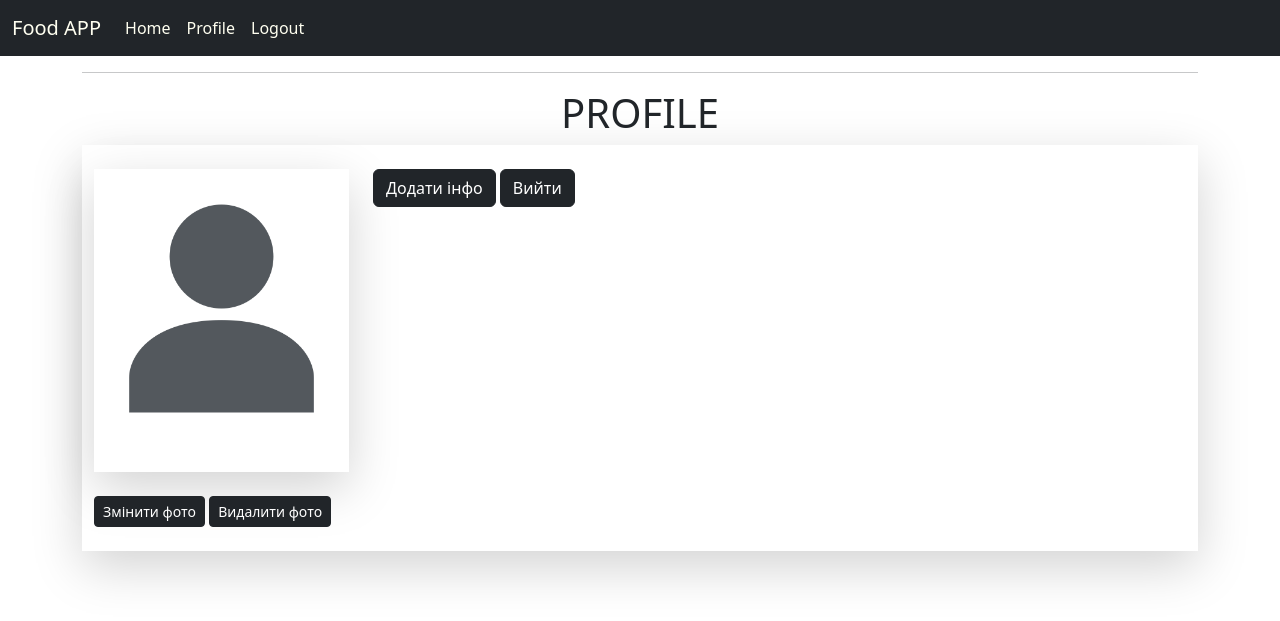
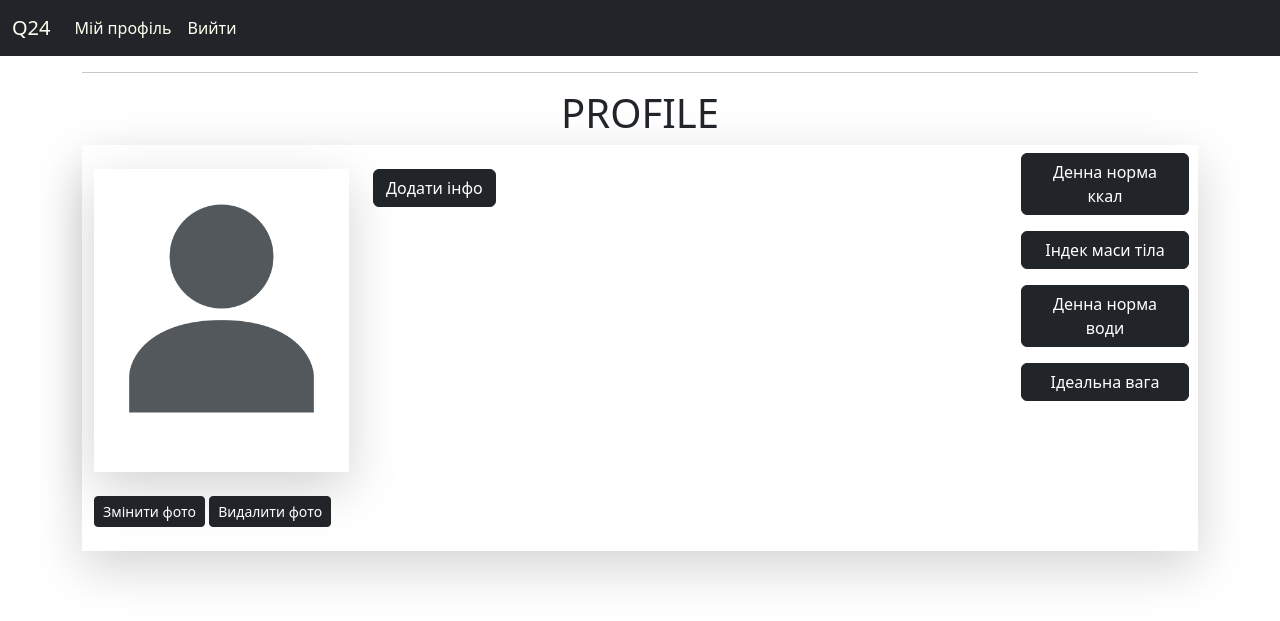
Before and after one commit to qnazar/Q24---food-manager, a Flask app: page /user/1 in a window 1280 px wide. Shown: the top 621 px of the page. Run offline with Flask 2, Linux system fonts and the light colour scheme; the visitor is signed in with stand-in values (Sample User, id 1); data comes from the database, SQL or seed files in the repository.

Commit message:
added first calculations

```diff
--- a/models.py
+++ b/models.py
@@ -49,4 +49,50 @@ class Profile(db.Model):
     last_name = db.Column(db.String(128))
     sex = db.Column(db.String(10))
     birthday = db.Column(db.Date)
+
+    weight = db.Column(db.Float(precision=1))
+    height = db.Column(db.Integer)
+    constitution = db.Column(db.String(32))
+    activity = db.Column(db.Float(precision=2))
+
+    # BMI = db.Column(db.Float(precision=2))
+
     user_id = db.Column(db.Integer, db.ForeignKey('users.id'))
+
+    def body_mass_index(self):
+        BMI = self.weight / (self.height / 100) ** 2
+        return round(BMI, 2)
+
+    def basic_metabolism_rate(self):
+        """Формула Міффліна - Сан Жеора"""
+        age = (datetime.date.today() - self.birthday).total_seconds() // (60 * 60 * 24 * 365)
+        if self.sex == 'Male':
+            BMR = 9.99 * self.weight + 6.25 * self.height - 4.92 * age + 5
+            # BMR = 88.36 + (13.4 * self.weight) + (4.8 * self.height) - (5.7 * age)
+        elif self.sex == 'Female':
+            BMR = 9.99 * self.weight + 6.25 * self.height - 4.92 * age - 161
+            # BMR = 447.6 + (9.2 * self.weight) + (3.1 + self.height) - (4.3 * age)
+        else:
+            raise ValueError
+        return int(BMR)
+
+    def daily_kcal_intake(self):
+        BMR = self.basic_metabolism_rate()
+        SDFE = BMR / 10  # специфічно-динамічна дія їжі
+        return round((BMR + SDFE) * self.activity)
+
+    def highest_normal_weight(self):
+        return round(25 * (self.height/100)**2, 1)
+
+    def water_norm(self):
+        hnw = self.highest_normal_weight()
+        overweight = self.weight - hnw if self.weight > hnw else 0
+        return round(35 * self.weight + overweight * 20)
+
+    def ideal_weight(self):
+        iw = (self.height - 100) - (self.height - 150) / 4
+        if self.constitution == 'Astenic':
+            iw = iw - iw/10
+        elif self.constitution == 'Hyperstenic':
+            iw = iw + iw/10
+        return round(iw, 1)
--- a/static/css/styles.css
+++ b/static/css/styles.css
@@ -13,3 +13,11 @@
   margin-right: auto;
   width: 100%;
 }
+
+.side-btn {
+    width: 90%;
+    margin-bottom: 8px;
+    margin-top: 8px;
+    margin-right: auto;
+    margin-left: auto;
+}
--- a/templates/navbar.html
+++ b/templates/navbar.html
@@ -1,6 +1,6 @@
 <nav class="navbar navbar-expand-lg bg-dark text-bg-light">
   <div class="container-fluid">
-    <a class="navbar-brand" href="{{ url_for('index') }}">Food APP</a>
+    <a class="navbar-brand" href="{{ url_for('index') }}">Q24</a>
     <button class="navbar-toggler" type="button" data-bs-toggle="collapse" data-bs-target="#navbarSupportedContent" aria-controls="navbarSupportedContent" aria-expanded="false" aria-label="Toggle navigation">
       <span class="navbar-toggler-icon"></span>
     </button>
@@ -8,26 +8,26 @@
 
       <ul class="navbar-nav me-auto mb-2 mb-lg-0">
 
-        <li class="nav-item">
-          <a class="nav-link" aria-current="page" href="{{ url_for('index') }}">Home</a>
-        </li>
+{#        <li class="nav-item">#}
+{#          <a class="nav-link" aria-current="page" href="{{ url_for('index') }}">Home</a>#}
+{#        </li>#}
 
       <li class="nav-item">
-          <a class="nav-link" href="{{ url_for('user', id=current_user.id) }}">Profile</a>
+          <a class="nav-link" href="{{ url_for('user', id=current_user.id) }}">Мій профіль</a>
           </li>
 
       {% if not current_user.is_authenticated %}
         <li class="nav-item">
-          <a class="nav-link" href="{{ url_for('registration') }}">Registration</a>
+          <a class="nav-link" href="{{ url_for('registration') }}">Реєстрація</a>
         </li>
       {% endif %}
           {% if not current_user.is_authenticated %}
           <li class="nav-item">
-          <a class="nav-link" href="{{ url_for('login') }}">Login</a>
+          <a class="nav-link" href="{{ url_for('login') }}">Увійти</a>
           </li>
           {% else %}
               <li class="nav-item">
-          <a class="nav-link" href="{{ url_for('logout') }}">Logout</a>
+          <a class="nav-link" href="{{ url_for('logout') }}">Вийти</a>
           </li>
           {% endif %}
 
--- a/templates/user.html
+++ b/templates/user.html
@@ -9,11 +9,11 @@
     {% endfor %}
     <hr>
     <h1 align="center" class="text-dark">PROFILE</h1>
-{#<h2>User email: {{ user.email }}</h2>#}
-{#    <h3>Email confirm - {{ user.email_confirmed }}</h3>#}
-{#    <h4>registered at - {{ user.registration_date }}</h4>#}
+
     <div class="container  shadow-lg">
+
     <div class="row">
+
         <div class="col-3">
         <br>
             <div class="container shadow-lg ">
@@ -28,11 +28,12 @@
             {% endif %}
             </div>
                 <br>
-            <a class="btn btn-dark btn-sm" href="{{ url_for('user', id=current_user.id) }}">Змінити фото</a>
+            <a class="btn btn-dark btn-sm" href="{{ url_for('upload_picture') }}">Змінити фото</a>
             <a class="btn btn-dark btn-sm" href="{{ url_for('delete_picture') }}">Видалити фото</a>
                 <br><br>
         </div>
-        <div class="col-8">
+
+        <div class="col-7">
         <br>
     {% if person.first_name %}
     <h5>{{ person.first_name }}</h5>
@@ -46,10 +47,22 @@
     {% if person.birthday %}
     <h5>{{ person.birthday }}</h5>
     {% endif %}
+    <a class="btn btn-dark" href="{{ url_for('update_personal_info', id=user.id) }}">Додати інфо</a>
+        </div>
 
-    <a class="btn btn-dark" href="{{ url_for('update_personal_info', id=user.id) }}">Додати інфо</a>
-
-    <a class="btn btn-dark" href="{{ url_for('logout') }}">Вийти</a>
+        <div class="col-2">
+            <div class="row">
+                <a class="btn btn-dark side-btn" href="{{ url_for('calculations', mode='kcal') }}">Денна норма ккал</a>
+            </div>
+            <div class="row">
+                <a class="btn btn-dark side-btn" href="{{ url_for('calculations', mode='imt') }}">Індек маси тіла</a>
+            </div>
+            <div class="row">
+                <a class="btn btn-dark side-btn" href="{{ url_for('calculations', mode='water') }}">Денна норма води</a>
+            </div>
+            <div class="row">
+                <a class="btn btn-dark side-btn" href="{{ url_for('calculations', mode='weight') }}">Ідеальна вага</a>
+            </div>
         </div>
 
         </div>
--- a/wsgi.py
+++ b/wsgi.py
@@ -9,7 +9,7 @@ import os
 
 from models import db, User, Profile
 from texts_ua import Texts
-from forms import RegisterForm, LoginForm, ProfileForm
+from forms import RegisterForm, LoginForm, ProfileForm, ProfilePicForm, WaterForm
 
 app = Flask(__name__)
 app.config.from_pyfile('config.py')
@@ -112,7 +112,7 @@ def logout():
 def user(id):
     profile = Profile.query.get_or_None(id)
     if not profile:
-        profile = Profile(id=current_user.id)
+        profile = Profile(id=current_user.id, user_id=current_user.id)
         db.session.add(profile)
         db.session.commit()
     return render_template('user.html', title='Profile', user=current_user, person=profile)
@@ -120,8 +120,8 @@ def user(id):
 
 @app.route('/user/<id>/update', methods=['GET', 'POST'])
 def update_personal_info(id):
-    person = current_user.person  # Profile.query.get_or_None(id)
-    form = ProfileForm(sex=person.sex)
+    person = current_user.person
+    form = ProfileForm(sex=person.sex, constitution=person.constitution)
     if form.validate_on_submit():
         if form.first_name.data:
             person.first_name = form.first_name.data
@@ -131,8 +131,32 @@ def update_personal_info(id):
             person.sex = form.sex.data
         if form.birthday.data:
             person.birthday = form.birthday.data
+        if form.weight.data:
+            person.weight = form.weight.data
+        if form.height.data:
+            person.height = form.height.data
+        if form.constitution.data:
+            person.constitution = form.constitution.data
+        if form.activity.data:
+            person.activity = form.activity.data
+        db.session.commit()
+        print(person.body_mass_index())
+        print(person.basic_metabolism_rate())
+        print(person.daily_kcal_intake())
+        print(person.ideal_weight())
+        print(person.water_norm())
+        print(person.highest_normal_weight())
+        flash('Інфо оновлено!', category='success')
+        return redirect(url_for('user', id=current_user.id))
+    return render_template('update.html', title='Update Info', user=current_user, form=form, person=person)
+
+
+@app.route('/upload_picture', methods=['GET', 'POST'])
+@login_required
+def upload_picture():
+    form = ProfilePicForm()
+    if form.validate_on_submit():
         if form.profile_pic.data:
-
             if current_user.profile_pic:
                 os.remove(os.path.join(f'static/images/profiles/{current_user.profile_pic}'))
 
@@ -142,11 +166,11 @@ def update_personal_info(id):
 
             picture.save(os.path.join(app.config['FOLDER_TO_UPLOAD'], pic_name))
             current_user.profile_pic = pic_name
+            db.session.commit()
+            flash(message='Фото успішно оновлено', category='success')
+        return redirect(url_for('user', id=current_user.id))
+    return render_template('upload_picture.html', title='Upload profile pic', form=form)
 
-        db.session.commit()
-        flash('Інфо оновлено!', category='success')
-        return redirect(url_for('user', id=current_user.id))
-    return render_template('update.html', title='Update Info', user=current_user, form=form, person=person)
 
 
 @app.route('/delete_picture')
@@ -162,5 +186,25 @@ def delete_picture():
     return redirect(url_for('user', id=current_user.id))
 
 
+@app.route('/calculations/<mode>', methods=['GET', 'POST'])
+@login_required
+def calculations(mode):
+    if mode == 'water':
+        form = WaterForm(weight=current_user.profile.weight)
+        if form.validate_on_submit():
+            current_user.profile.weight = form.weight.data
+            db.session.commit()
+            water = current_user.profile.water_norm()
+            flash(f'Твоя денна норма води - {water} мл!')
+            return redirect(url_for('user', id=current_user.id))
+        return render_template('calculations.html', form=form, mode='water')
+    elif mode == 'kcal':
+        pass
+    elif mode == 'imt':
+        pass
+    elif mode == 'weight':
+        pass
+
+
 if __name__ == '__main__':
     app.run(debug=True)
```
Also changed, not shown: forms.py (+20 -4 lines), formulas.py (deleted, +0 -38 lines), templates/calc.html (deleted, +0 -11 lines), templates/calculations.html (added, +24 -0 lines), templates/update.html (+15 -4 lines), templates/upload_picture.html (added, +13 -0 lines).
